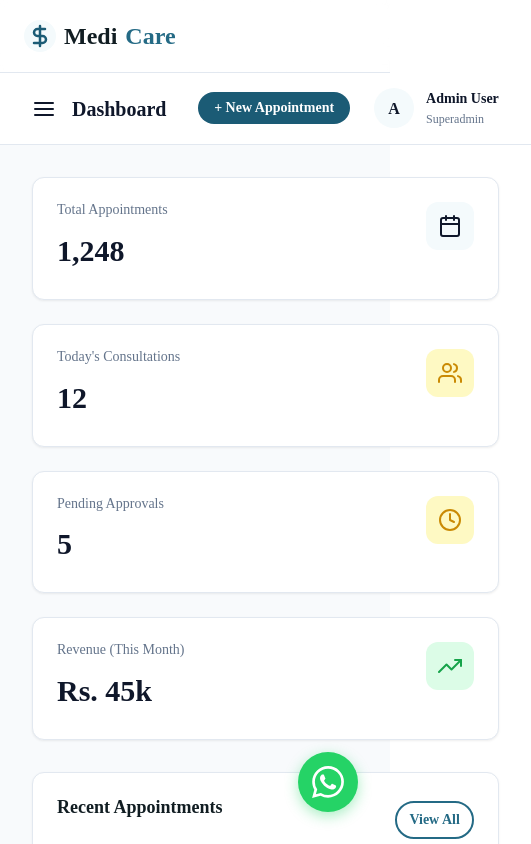
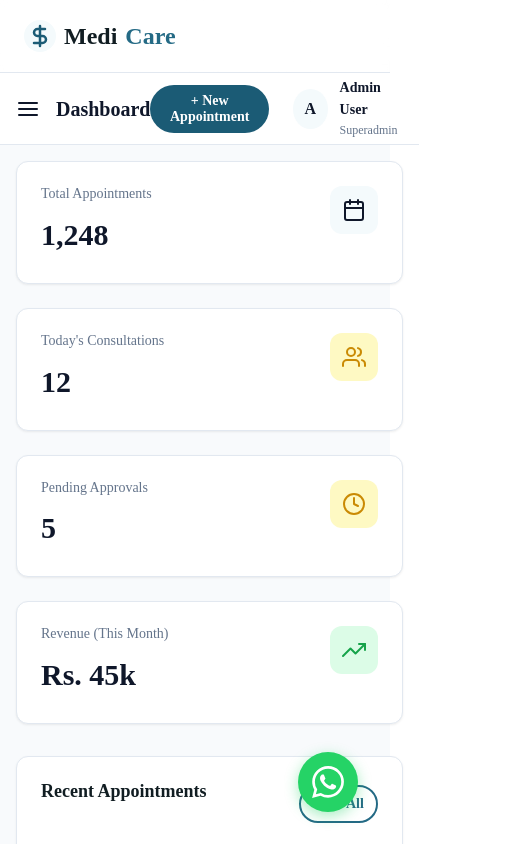
Before and after one commit to Nisha-Sabir/Doctor_appointment, a Next.js app: page /admin in a window 390 px wide. Shown: the top 844 px of the page, 531 px wide, since content can reach past the window. Built offline with nearby package versions, Linux system fonts and the light colour scheme.

Commit message:
Removed dark mode and improved admin responsiveness

```diff
--- a/app/admin/admin.module.css
+++ b/app/admin/admin.module.css
@@ -392,3 +392,22 @@
     display: block;
   }
 }
+
+@media (max-width: 768px) {
+  .pageContent {
+    padding: 1rem;
+  }
+  .topbar {
+    padding: 0 1rem;
+  }
+  .statsGrid {
+    grid-template-columns: 1fr;
+  }
+  .table th, .table td {
+    padding: 0.75rem 1rem;
+  }
+  .actionBtns {
+    flex-direction: column;
+    align-items: flex-start;
+  }
+}
--- a/app/components/Navbar.js
+++ b/app/components/Navbar.js
@@ -1,6 +1,5 @@
 import Link from "next/link";
 import styles from "./Navbar.module.css";
-import ThemeToggle from "./ThemeToggle";
 
 export default function Navbar() {
   return (
@@ -19,7 +18,6 @@
           <Link href="/#services" className={styles.navLink}>Services</Link>
           <Link href="/#reviews" className={styles.navLink}>Reviews</Link>
           <Link href="/#contact" className={styles.navLink}>Contact</Link>
-          <ThemeToggle />
           <Link href="/book-appointment" className={styles.bookBtn}>
             Book Appointment
           </Link>
--- a/app/globals.css
+++ b/app/globals.css
@@ -25,29 +25,6 @@
 
   --transition: all 0.4s cubic-bezier(0.16, 1, 0.3, 1);
 }
-
-[data-theme="dark"] {
-  --primary-color: #38bdf8;
-  --primary-dark: #0284c7;
-  --primary-light: #1e293b;
-
-  --secondary-color: #f1f5f9;
-  --secondary-dark: #f8fafc;
-
-  --bg-color: #0f172a;
-  --card-bg: #1e293b;
-
-  --text-main: #cbd5e1;
-  --text-muted: #94a3b8;
-
-  --border-color: #334155;
-
-  --shadow-sm: 0 4px 15px rgba(0, 0, 0, 0.4);
-  --shadow-md: 0 8px 25px rgba(0, 0, 0, 0.6);
-  --shadow-lg: 0 15px 35px rgba(0, 0, 0, 0.8);
-}
-
-
 
 * {
   box-sizing: border-box;
@@ -78,11 +55,6 @@
   opacity: 0.12; /* Increased for better visibility */
   z-index: -1;
   pointer-events: none;
-}
-
-[data-theme="dark"] body::before {
-  opacity: 0.08;
-  filter: invert(1);
 }
 
 a {
```
